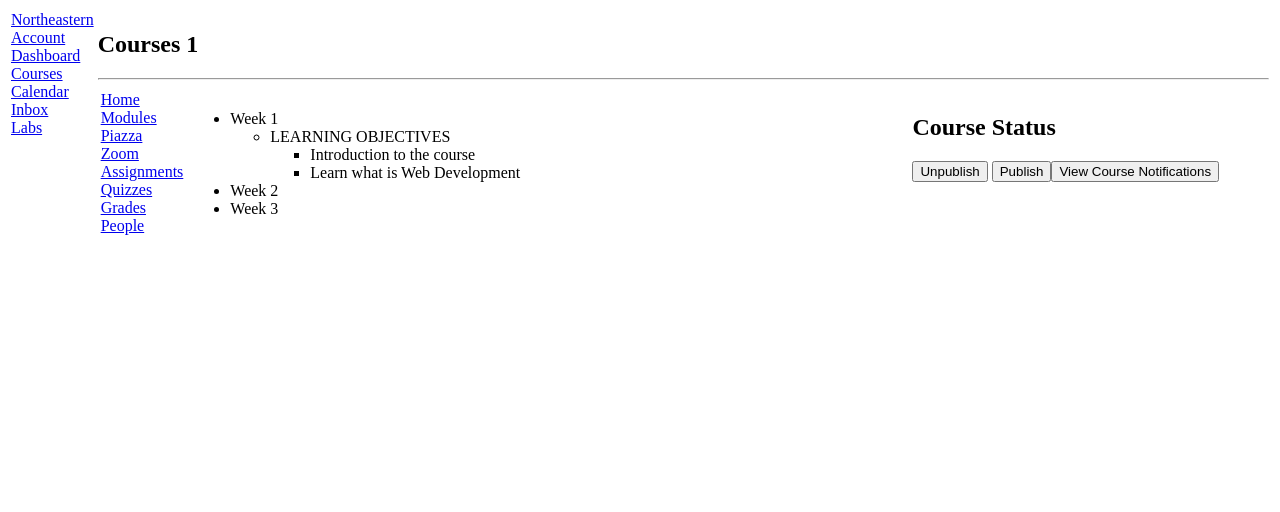
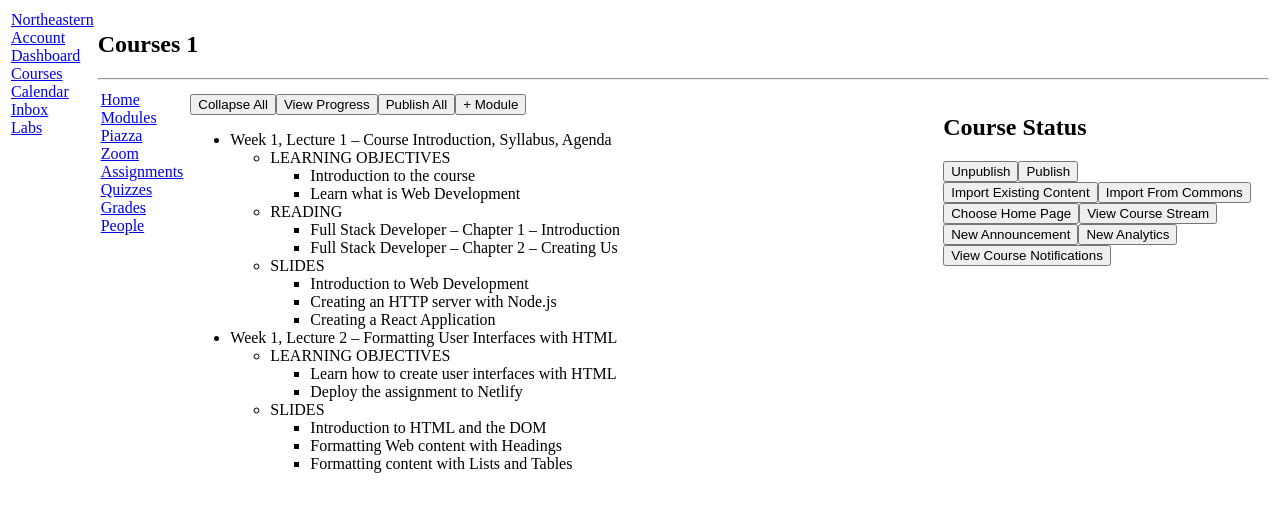
Before and after one commit to samyak0510/kambaz-next-proj, a Next.js app: page /Courses/1/Home in a window 1280 px wide. Shown: the top 512 px of the page. Built offline with nearby package versions, Linux system fonts and the light colour scheme.

Commit message:
Fixed a bug

```diff
--- a/src/app/(Kambaz)/Courses/[cid]/Home/Status.tsx
+++ b/src/app/(Kambaz)/Courses/[cid]/Home/Status.tsx
@@ -2,7 +2,21 @@ export default function CourseStatus() {
   return (
     <div id="wd-course-status">
       <h2>Course Status</h2>
-      <button>Unpublish</button> <button>Publish</button>
-      {/* Complete on your own */}
-      <button>View Course Notifications</button>
-    </div> );}
+
+      <div>
+        <button>Unpublish</button>
+        <button>Publish</button>
+      </div>
+
+      <div>
+        <button>Import Existing Content</button>
+        <button>Import From Commons</button>
+        <button>Choose Home Page</button>
+        <button>View Course Stream</button>
+        <button>New Announcement</button>
+        <button>New Analytics</button>
+        <button>View Course Notifications</button>
+      </div>
+    </div>
+  );
+}
--- a/src/app/(Kambaz)/Courses/[cid]/Modules/page.tsx
+++ b/src/app/(Kambaz)/Courses/[cid]/Modules/page.tsx
@@ -1,10 +1,18 @@
 export default function Modules() {
   return (
-    <div>
-      {/* Implement Collapse All button, View Progress button, etc. */}
+    <div id="wd-modules-screen">
+      {/* Toolbar buttons */}
+      <div id="wd-modules-controls">
+        <button>Collapse All</button>
+        <button>View Progress</button>
+        <button>Publish All</button>
+        <button>+ Module</button>
+      </div>
+
+      {/* Modules list */}
       <ul id="wd-modules">
         <li className="wd-module">
-          <div className="wd-title">Week 1</div>
+          <div className="wd-title">Week 1, Lecture 1 – Course Introduction, Syllabus, Agenda</div>
           <ul className="wd-lessons">
             <li className="wd-lesson">
               <span className="wd-title">LEARNING OBJECTIVES</span>
@@ -13,14 +21,48 @@ export default function Modules() {
                 <li className="wd-content-item">Learn what is Web Development</li>
               </ul>
             </li>
+
+            <li className="wd-lesson">
+              <span className="wd-title">READING</span>
+              <ul className="wd-content">
+                <li className="wd-content-item">Full Stack Developer – Chapter 1 – Introduction</li>
+                <li className="wd-content-item">Full Stack Developer – Chapter 2 – Creating Us</li>
+              </ul>
+            </li>
+
+            <li className="wd-lesson">
+              <span className="wd-title">SLIDES</span>
+              <ul className="wd-content">
+                <li className="wd-content-item">Introduction to Web Development</li>
+                <li className="wd-content-item">Creating an HTTP server with Node.js</li>
+                <li className="wd-content-item">Creating a React Application</li>
+              </ul>
+            </li>
           </ul>
         </li>
+
         <li className="wd-module">
-          <div className="wd-title">Week 2</div>
-        </li>
-        <li className="wd-module">
-          <div className="wd-title">Week 3</div>
+          <div className="wd-title">Week 1, Lecture 2 – Formatting User Interfaces with HTML</div>
+          <ul className="wd-lessons">
+            <li className="wd-lesson">
+              <span className="wd-title">LEARNING OBJECTIVES</span>
+              <ul className="wd-content">
+                <li className="wd-content-item">Learn how to create user interfaces with HTML</li>
+                <li className="wd-content-item">Deploy the assignment to Netlify</li>
+              </ul>
+            </li>
+
+            <li className="wd-lesson">
+              <span className="wd-title">SLIDES</span>
+              <ul className="wd-content">
+                <li className="wd-content-item">Introduction to HTML and the DOM</li>
+                <li className="wd-content-item">Formatting Web content with Headings</li>
+                <li className="wd-content-item">Formatting content with Lists and Tables</li>
+              </ul>
+            </li>
+          </ul>
         </li>
       </ul>
     </div>
-);}
+  );
+}
--- a/src/app/(Kambaz)/page.tsx
+++ b/src/app/(Kambaz)/page.tsx
@@ -1,4 +1,4 @@
 import { redirect } from "next/navigation";
 export default function Kambaz() {
-  redirect("/Account/Signin");
+  redirect("/Labs/Lab1");
 }
```
Also changed, not shown: src/app/Labs/Lab1/page.tsx (+23 -3 lines).
